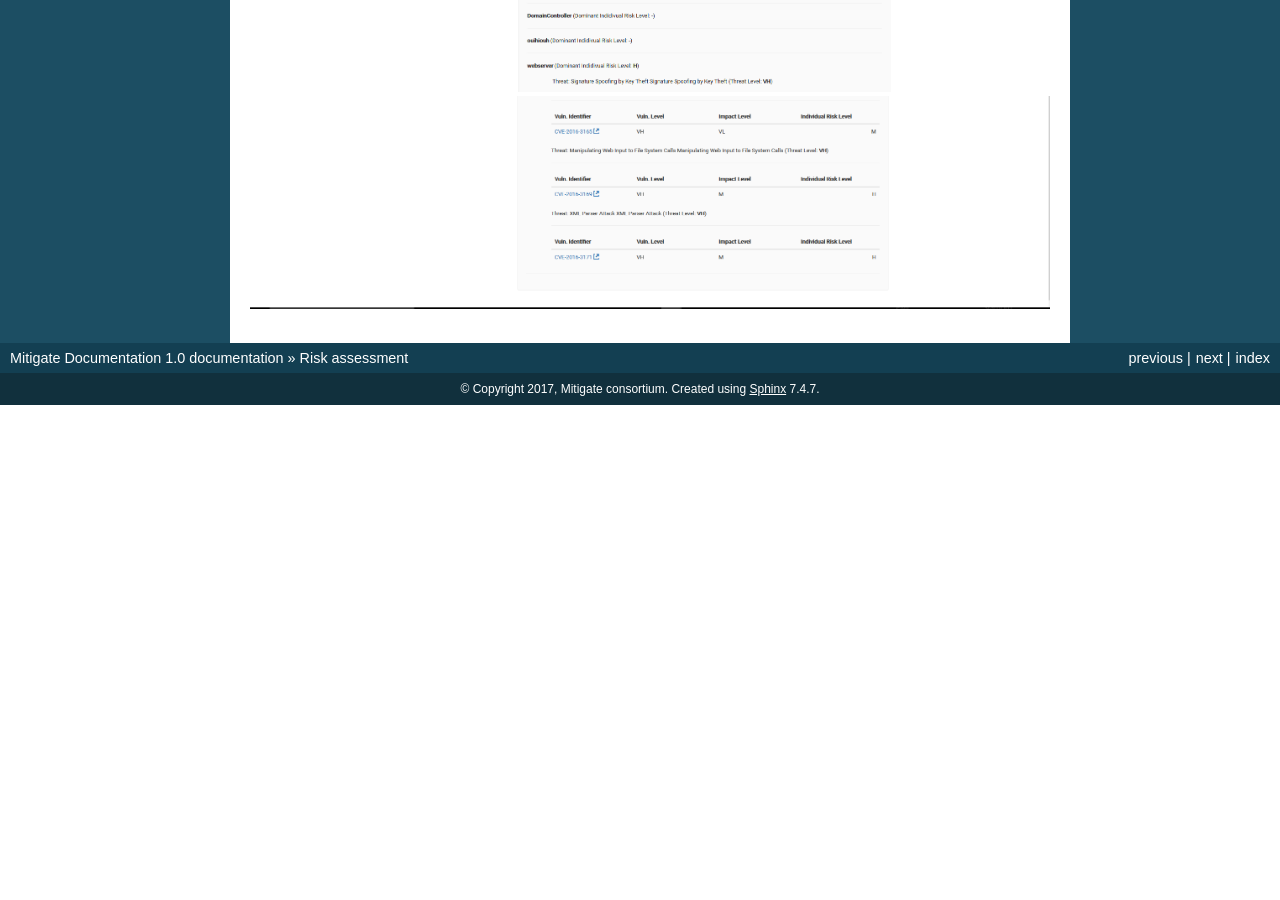
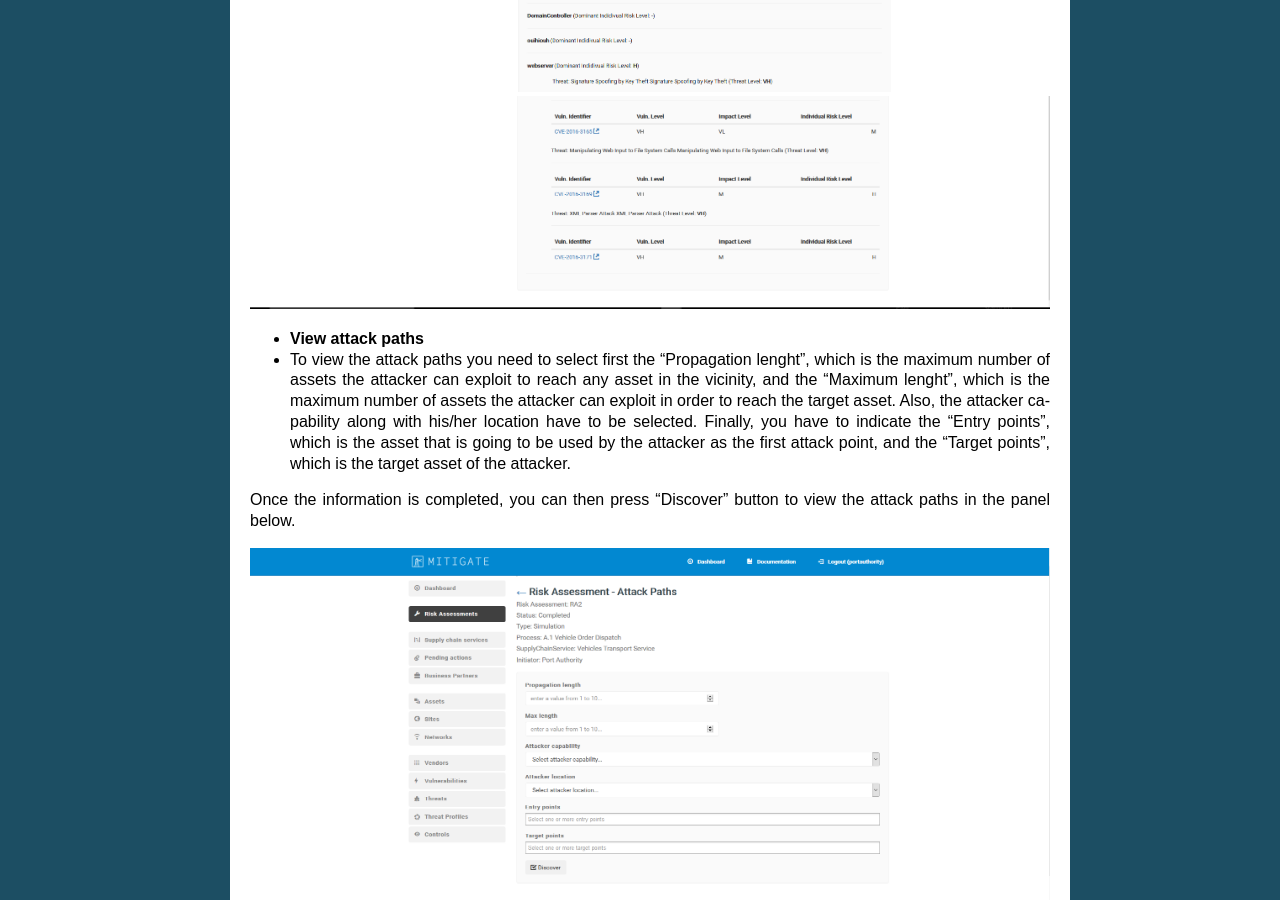
Before and after one commit to singularlogic/mitigate-documentation, a Sphinx documentation site: the page built from docs/pd_risk_ass.rst, in a window 1280 px wide and 900 px high, scrolled down 3538 px. Built offline with Sphinx 7.4.7, drawn with Linux system fonts in a browser that asks for light colours; before the commit the page ends 3943 px from its top, so only the background shows below that.

Commit message:
Update pd_risk_ass.rst

```diff
--- a/docs/pd_risk_ass.rst
+++ b/docs/pd_risk_ass.rst
@@ -50,3 +50,10 @@ Initiate a Risk Assessment
 
 .. image:: assets/ra7.png
 .. image:: assets/ra8.png
+
+- **View attack paths**
+
+- To view the attack paths you need to select first the “Propagation lenght”, which is the maximum number of assets the attacker can exploit to reach any asset in the vicinity, and the “Maximum lenght”, which is the maximum number of assets the attacker can exploit in order to reach the target asset. Also, the attacker capability along with his/her location have to be selected. Finally, you have to indicate the “Entry points”, which is the asset that is going to be used by the attacker as the first attack point, and the “Target points”, which is the target asset of the attacker.
+Once the information is completed, you can then press “Discover” button to view the attack paths in the panel below.
+
+.. image:: assets/ra9.png
```
